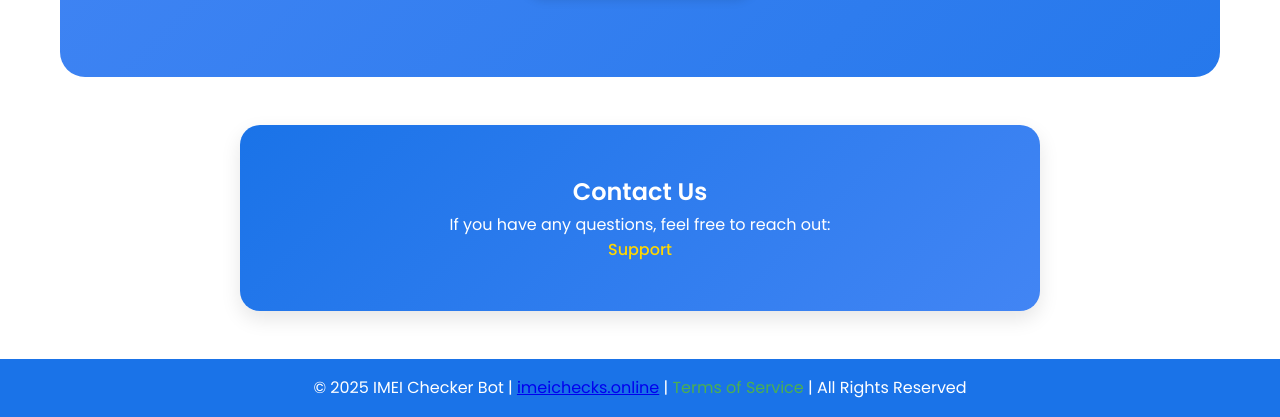
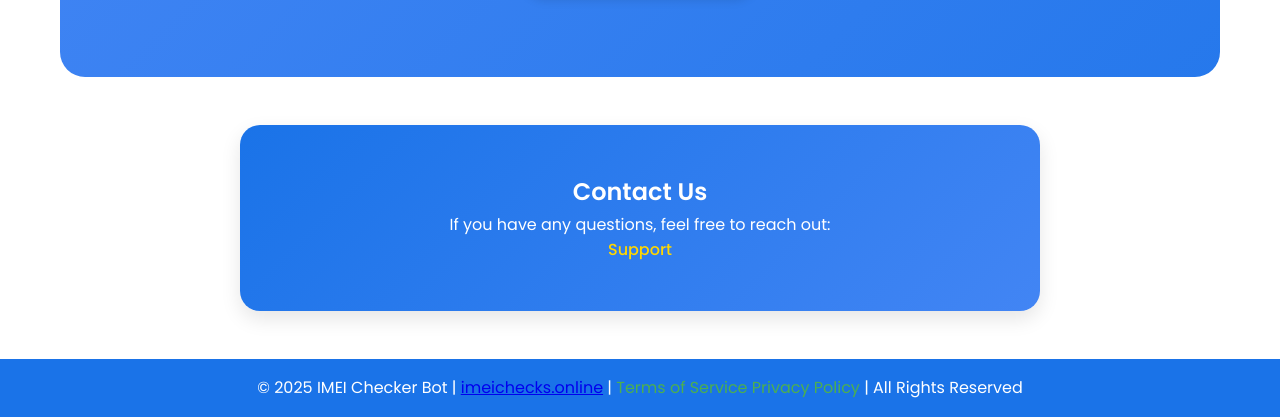
Before and after one commit to ahmedzadeh/imei-checker-site, a plain HTML site: page index.html in a window 1280 px wide. Shown: the part 416-833 px from the top of the page. Drawn offline with Linux system fonts and the light colour scheme.

Commit message:
Update index.html

```diff
--- a/index.html
+++ b/index.html
@@ -44,6 +44,7 @@
       &copy; 2025 IMEI Checker Bot |
       <a href="https://imeichecks.online">imeichecks.online</a> |
       <a href="/terms" style="color: #4CAF50; text-decoration: none;">Terms of Service</a>
+      <a href="/privacy" style="color: #4CAF50; text-decoration: none;">Privacy Policy</a>
       | All Rights Reserved
     </p>
   </footer>
```
